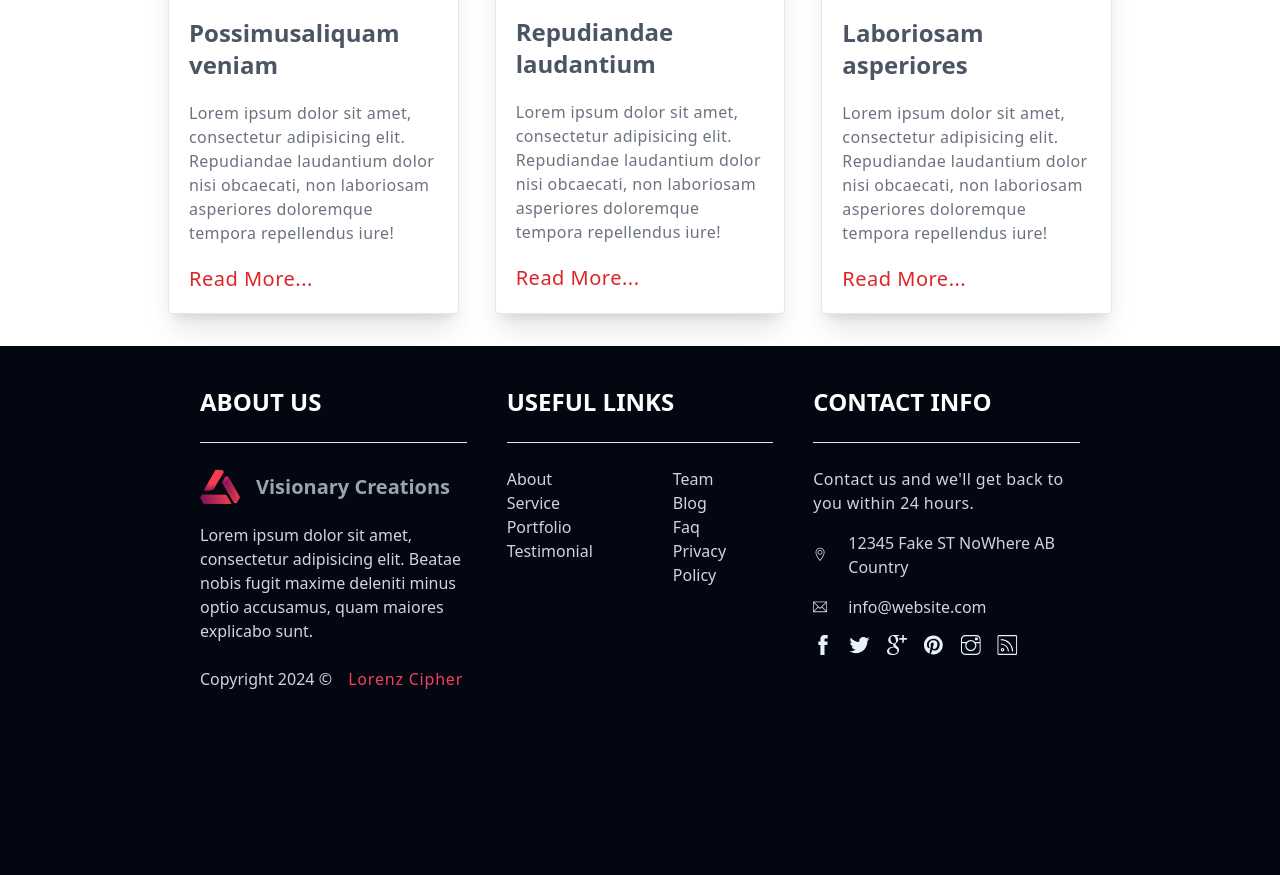
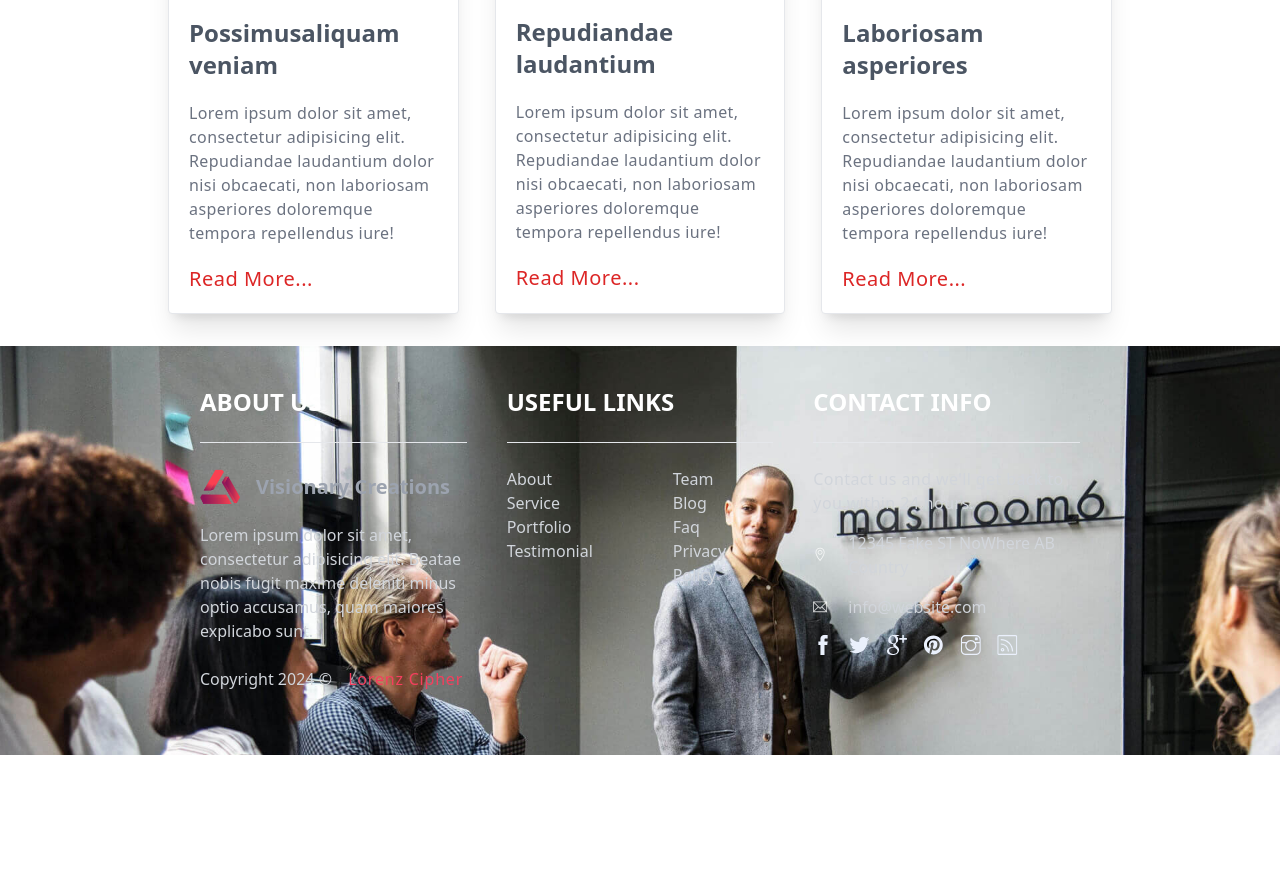
Before and after one commit to LatrachDev/VisionaryTwoCreation, a plain HTML site: page src/index.html in a window 1280 px wide. Shown: the part 2702-3577 px from the top of the page. After the commit the page ends 3457 px from the top, so only its background shows below. Drawn offline with Linux system fonts and the light colour scheme; files whose address does not match are found by name.

Commit message:
footer update

```diff
--- a/src/index.html
+++ b/src/index.html
@@ -302,8 +302,8 @@
         <!-- End blog section -->
 
         <!-- Start footer section -->
-        <div class="bg-gray-950">
-            <section class="container pb-40 relative grid grid-cols-1 sm:grid-cols-3 gap-10 auto-cols-fr lg:w-9/12 mx-auto p-10">
+        <div class="bg-[url('../imgs/section.jpg')] bg-cover bg-no-repeat">
+            <section class="container pb-30 relative grid grid-cols-1 sm:grid-cols-3 gap-10 auto-cols-fr lg:w-9/12 mx-auto p-10">
                 <!-- <img src="images/section.jpg" alt="back-ground image" class="w-full h-full object-cover absolute top-0 left-0 mix-blend-overlay"> -->
                 <div><!-- column 1 -->
                     <h2 class="uppercase font-bold text-2xl text-white">about us</h2>
@@ -377,7 +377,5 @@
         <!-- End footer section -->
 
 
-
-
 </body>
 </html>
```
